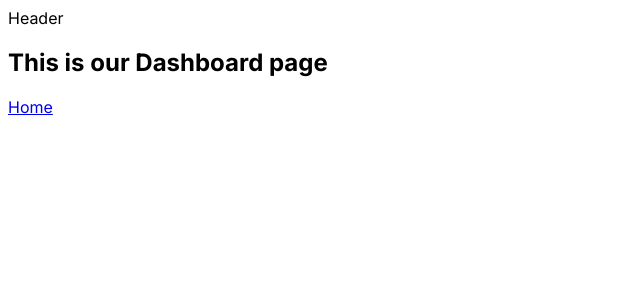
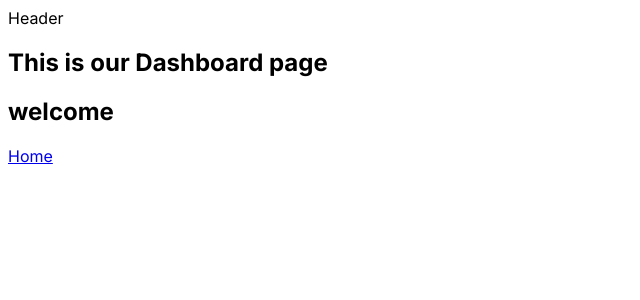
Before and after one commit to lokeshrajeshbabu1999/nextjs-boilerplate, a Next.js app: page /dashboard in a window 1280 px wide. Shown: the top 300 px of the page, without its empty margins (0-640 px from the left). Built offline with nearby package versions, Linux system fonts and the light colour scheme.

Commit message:
new branch

```diff
--- a/src/app/dashboard/page.tsx
+++ b/src/app/dashboard/page.tsx
@@ -4,6 +4,8 @@ export default function Dashboard() {
     return (
       <main className="flex min-h-screen flex-col items-center justify-between p-24">
         <h1> This is our Dashboard page</h1>
+        <h1> welcome</h1>
+
         <Link href="/">Home</Link>
       </main>
     )
```
